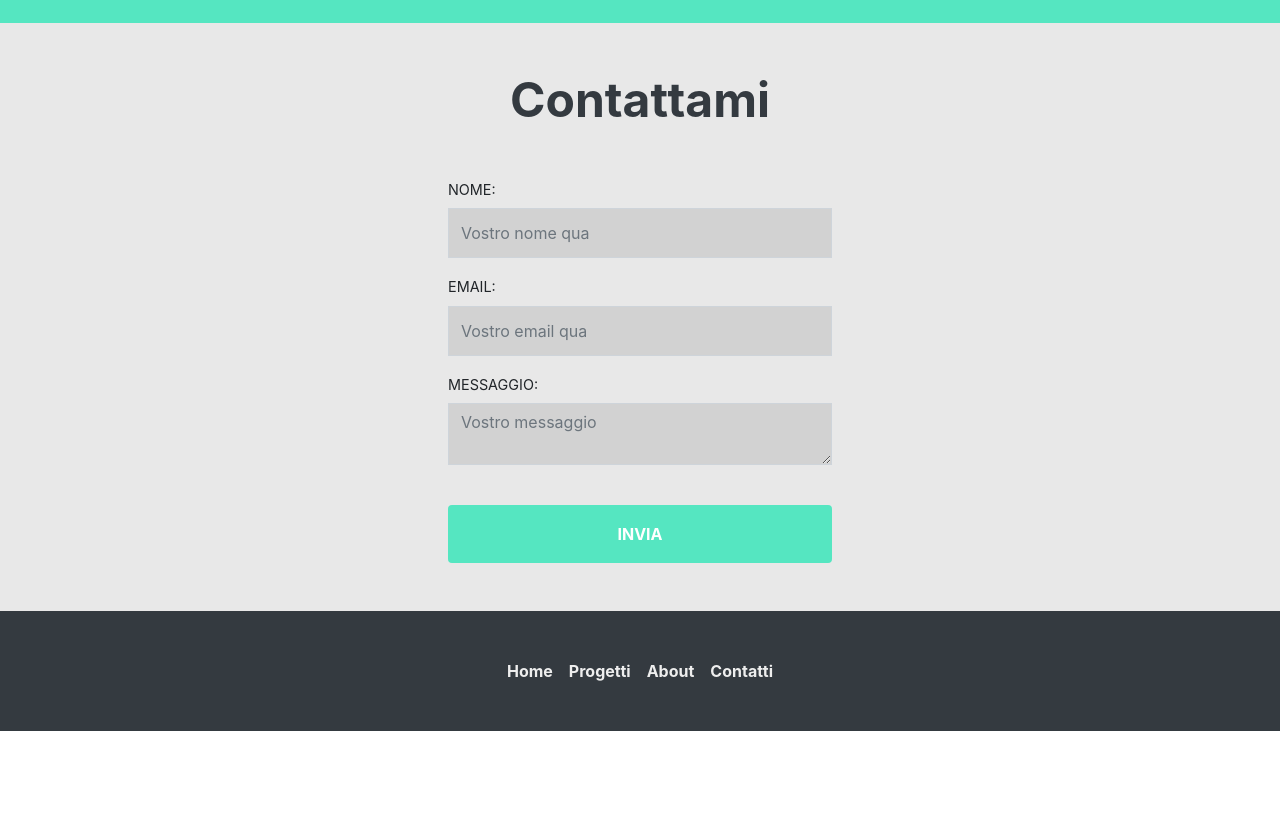
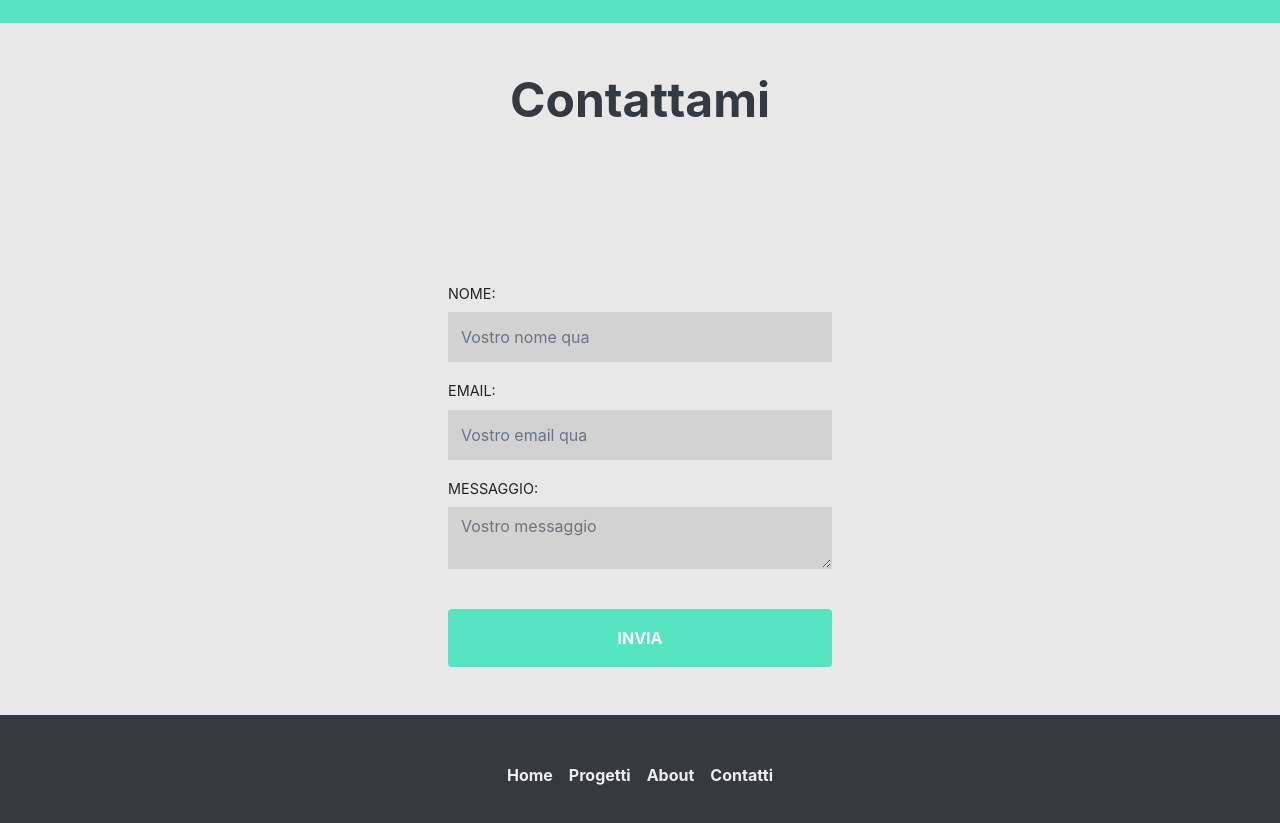
Before and after one commit to vikysingh/portfolio, a website built with webpack: page index.html in a window 1280 px wide. Shown: the part 3040-3863 px from the top of the page. Before the commit the page ends 3771 px from the top, so only its background shows below. Built offline with nearby package versions, Linux system fonts and the light colour scheme.

Commit message:
Update index.html

```diff
--- a/index.html
+++ b/index.html
@@ -131,7 +131,14 @@
 
         <section class="contatti text-center py-5" id="contatti">
             <h2 class="section-title text-dark">Contattami</h2>
-            <form name="contatti" data-netlify="true" action="/" method="POST" class="mx-auto mt-5 text-left">
+
+            <div class="py-5 px-4">
+                <div data-netlify-recaptcha="true"></div>
+            </div>
+
+            <form name="contatti" data-netlify="true" action="/"
+            data-netlify-recaptcha="true"
+            method="POST" class="mx-auto mt-5 text-left">
 
                 <div class="form-group">
                     <label for="nome">Nome:</label>
```
